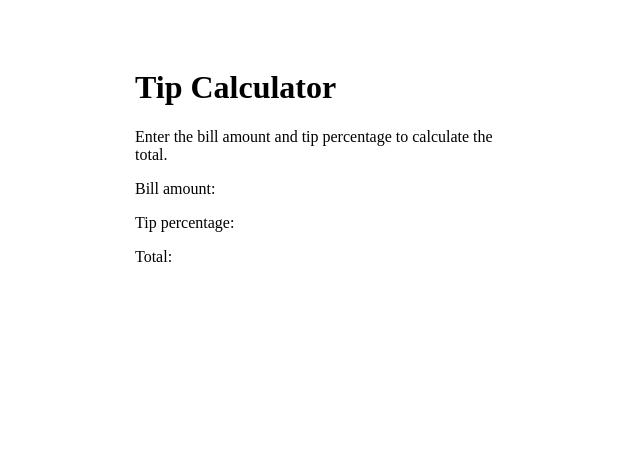
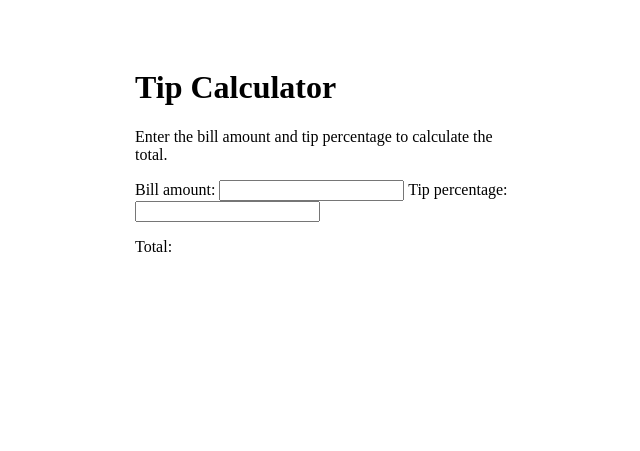
Before and after one commit to SonniSonni/tip-calculator, a plain HTML site: page index.html in a window 1280 px wide. Shown: the part 152-603 px from the top of the page, without its empty margins (313-953 px from the left). Drawn offline with Linux system fonts and the light colour scheme.

Commit message:
Added two inputs and changed p tags to labels. Wrapped these sections in a form

```diff
--- a/index.html
+++ b/index.html
@@ -8,11 +8,18 @@
     </head>
     <body>
         <div id="tip-container">
-           <h1>Tip Calculator</h1>
-           <p>Enter the bill amount and tip percentage to calculate the total.</p>
-           <p>Bill amount:</p>
-           <p>Tip percentage:</p>
-           <p>Total: </p>
+            <h1>Tip Calculator</h1>
+            <p>Enter the bill amount and tip percentage to calculate the total.</p>
+
+            <form>
+                <label>Bill amount:</label>
+                <input type="text" name="bill" id="bill">
+
+                <label>Tip percentage:</label>
+                <input type="text" name="tip-percent" >
+            </form>
+
+            <p>Total: </p>
         </div>
     </body>
 </html>
```
